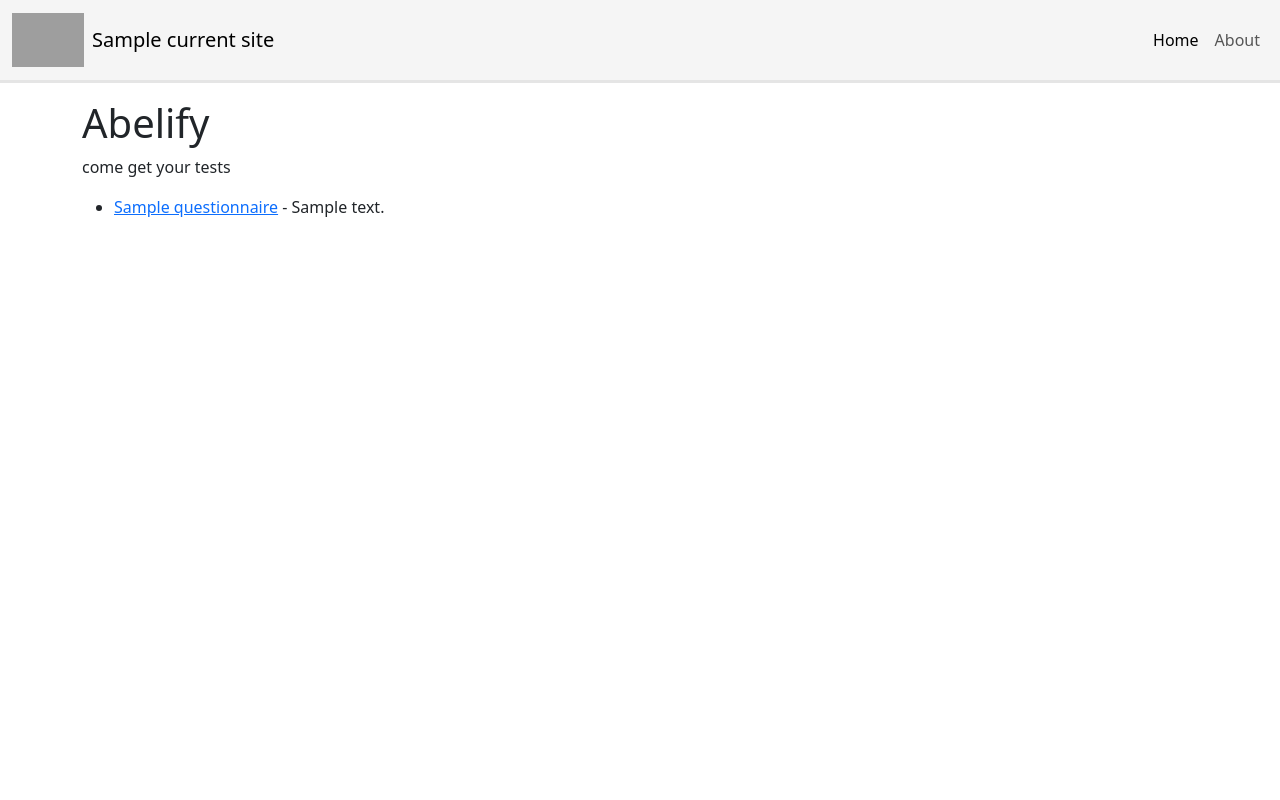
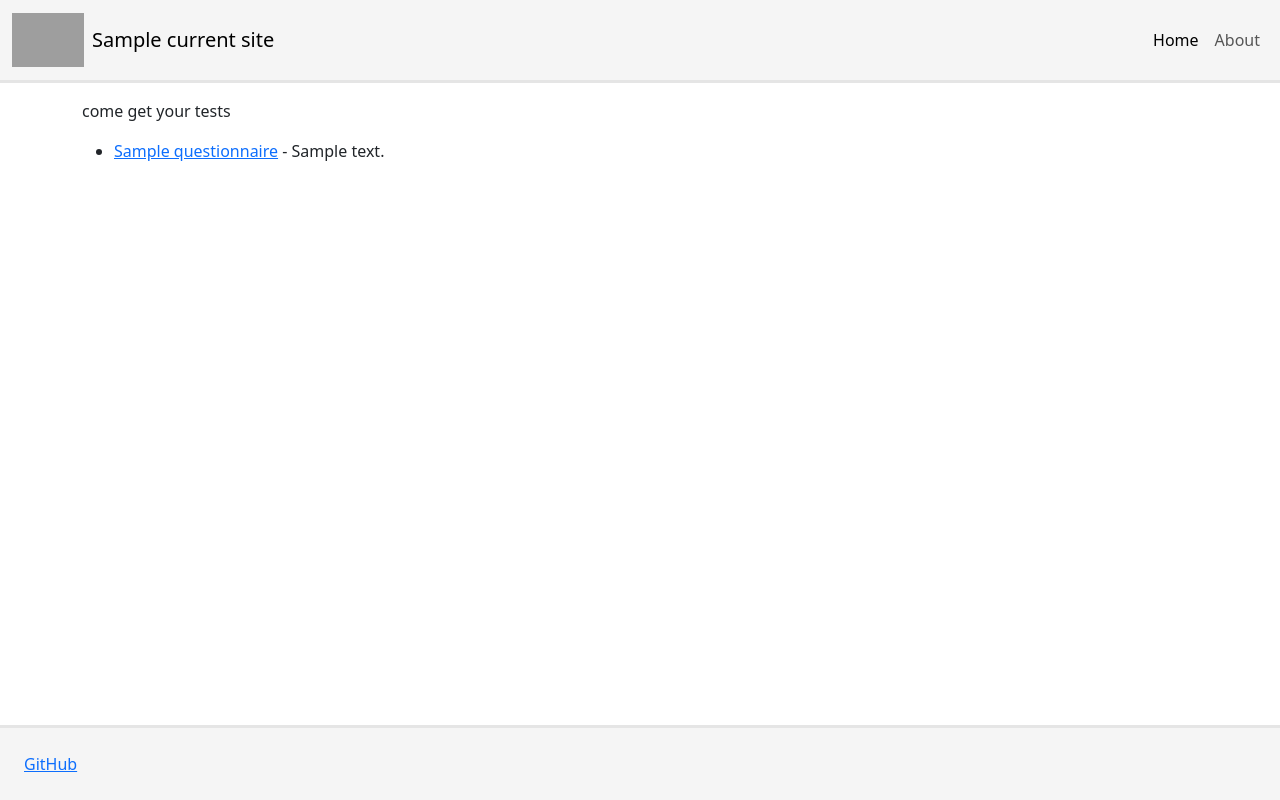
Before and after one commit to GeneralAntilles/maia, a Django app: template maia_v2/templates/maia_v2/index.html in a window 1280 px wide. Run offline with Django 3.2, Linux system fonts and the light colour scheme; the template is opened without the code that fills it: most values are stand-ins (such as "Sample title", 1, 10 or a date in 2020); grey boxes are pictures that could not be loaded.

Commit message:
Add footer

```diff
--- a/maia_v2/static/maia_v2.css
+++ b/maia_v2/static/maia_v2.css
@@ -1,3 +1,8 @@
+html {
+    position: relative;
+    min-height: 100%;
+}
+
 /* Navbar */
 .navbar {
     background-color: #f5f5f5;
@@ -14,6 +19,20 @@
 }
 .navbar ul {
     margin-left: auto;
+}
+
+#content {
+    padding-bottom: 100px;
+}
+/* Footer */
+footer {
+    background-color: #f5f5f5;
+    border-top: 3px solid #e5e5e5;
+    padding: 1.5rem;
+    position: absolute;
+    bottom: 0;
+    left: 0;
+    right: 0;
 }
 
 .form-group {
@@ -121,9 +140,6 @@ legend.categories {
 fieldset {
     margin-bottom: 1rem;
 }
-#container {
-    margin: 0 1rem 0 1rem;
-}
 @media (min-width: 768px) {
     .form-check {
         flex: 0 0.3 4rem;
--- a/maia_v2/templates/maia_v2/base.html
+++ b/maia_v2/templates/maia_v2/base.html
@@ -33,5 +33,8 @@
             </div>
         </nav>
         {% block content %}(no content){% endblock %}
+        <footer class="footer">
+            <a href="https://github.com/GeneralAntilles/maia">GitHub</a>
+        </footer>
     </body>
 </html>
--- a/maia_v2/templates/maia_v2/index.html
+++ b/maia_v2/templates/maia_v2/index.html
@@ -4,8 +4,7 @@
 {% block head_title %}{% trans "Home" %}{% endblock %}
 
 {% block content %}
-<div class="container-lg">
-    <h1>Abelify</h1>
+<div class="container-lg" id="content">
     <p>come get your tests</p>
     <ul>
     {% for questionnaire in questionnaires %}
--- a/maia_v2/templates/maia_v2/maia_v2.html
+++ b/maia_v2/templates/maia_v2/maia_v2.html
@@ -5,6 +5,7 @@
 {% block head_title %}{{ questionnaire.display_name }}{% endblock %}
 
 {% block content %}
+<div class="container-lg" id="content">
     <h1>{{ questionnaire.display_name }}</h1>
     {% crispy form %}
     <p class="total">Total score: <span id="total-score">-</span></p>
```
